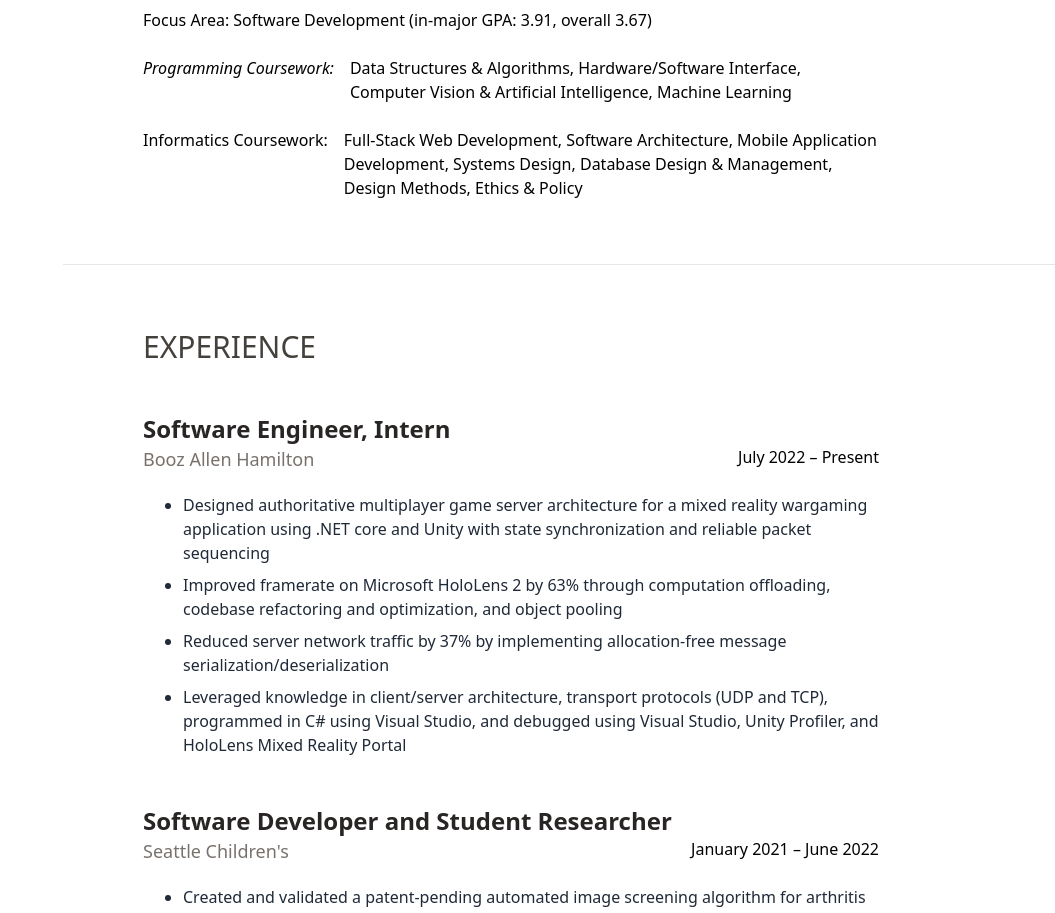
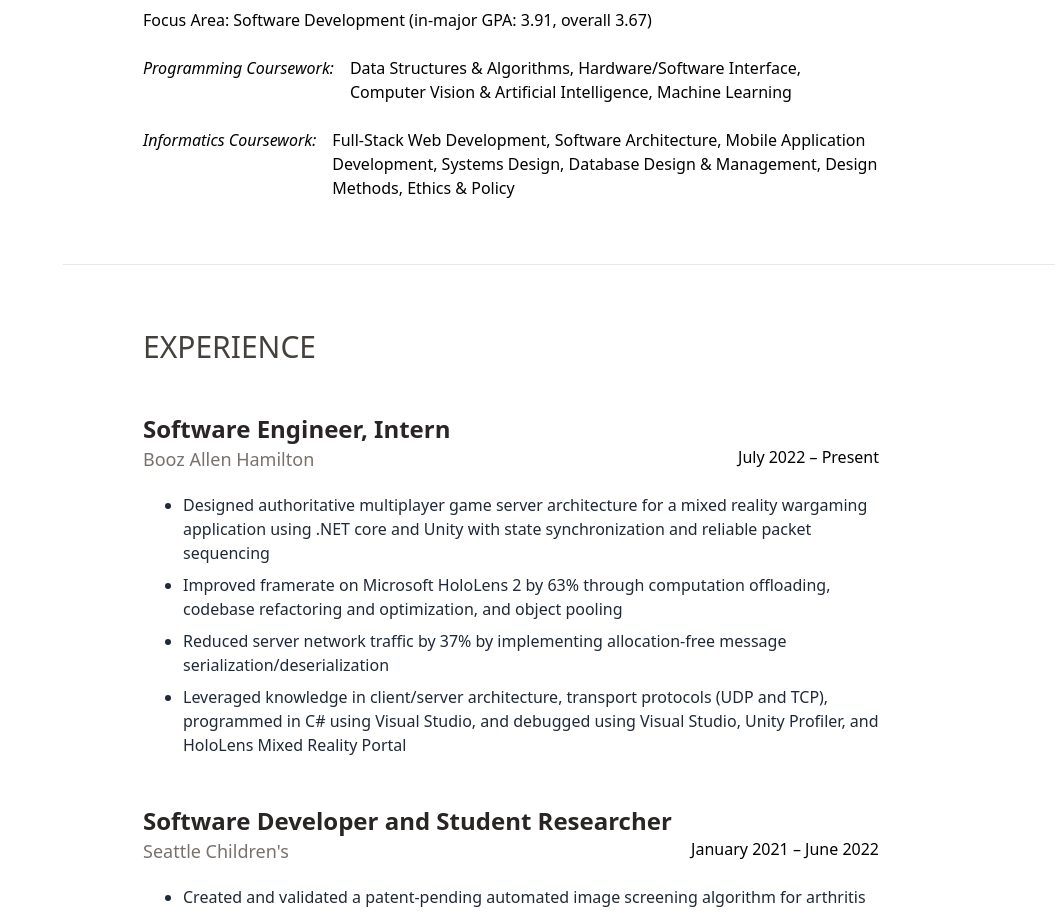
Before and after one commit to pyke-jason/portfolio-website, a Next.js app: page / in a window 1280 px wide. Shown: the part 1020-1933 px from the top of the page, without its empty margins (225-1280 px from the left). Built offline with nearby package versions, Linux system fonts and the light colour scheme.

Commit message:
Italics consistency

```diff
--- a/components/Education.tsx
+++ b/components/Education.tsx
@@ -11,7 +11,7 @@
                     <p className="grow-0">Data Structures & Algorithms, Hardware/Software Interface, Computer Vision & Artificial Intelligence, Machine Learning</p>
                 </div>
                 <div className="flex flex-col md:flex-row">
-                    <h4 className="flex-none mr-4">Informatics Coursework:</h4>
+                    <h4 className="italic flex-none mr-4">Informatics Coursework:</h4>
                     <p className="grow0">Full-Stack Web Development, Software Architecture, Mobile Application Development, Systems Design, Database Design & Management, Design Methods, Ethics & Policy</p>
                 </div>
             </SectionEntry>
```
